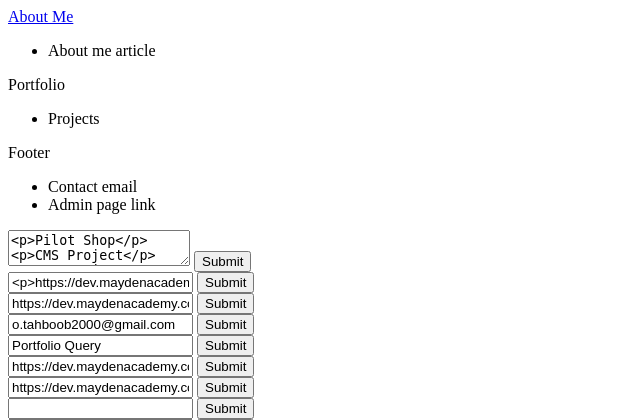
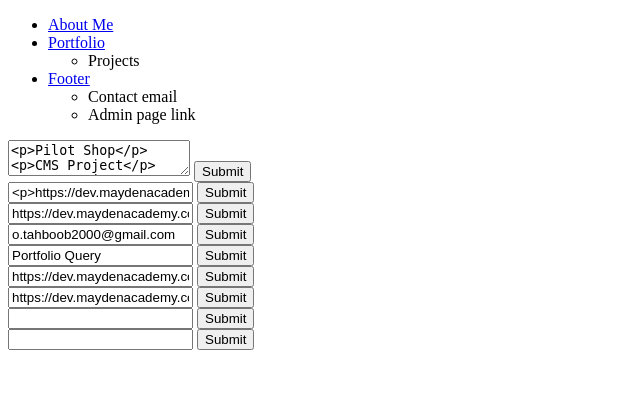
Before and after one commit to Osama-Tahboub1/Portfolio, a PHP site: page /cms/admin.php in a window 1280 px wide. Shown: the top 420 px of the page, without its empty margins (0-640 px from the left). Run offline with PHP 8.4, Linux system fonts and the light colour scheme; data comes from the database, SQL or seed files in the repository.

Commit message:
Moved content from admin to about page, and refactored list in admin page

```diff
--- a/cms/about.php
+++ b/cms/about.php
@@ -31,6 +31,8 @@ function returnParagraph(array $array): string{
     <title>Content Management System</title>
 </head>
 <body>
+    <h1>About me article</h1>
+
     <div>
         <form method="post" action="admin.php">
             <textarea name="aboutMe"><?php echo returnParagraph($aboutMeArticle); ?></textarea>
--- a/cms/admin.php
+++ b/cms/admin.php
@@ -183,19 +183,16 @@ function returnAdminLoginIcon(array $array): string{
 </head>
 <body>
     <nav>
-        <span><a href="about.php">About Me</a></span>
         <ul>
-            <li>
-                About me article
-            </li>
-        </ul>
-        <span><a>Portfolio</a></span>
+            <li><a href="about.php">About Me</a></li>
+
+            <li><a href="#">Portfolio</a></li>
         <ul>
             <li>
                 Projects
             </li>
         </ul>
-        <span><a>Footer</a></span>
+            <li><a href="#">Footer</a></li>
         <ul>
             <li>
                 Contact email
@@ -203,6 +200,7 @@ function returnAdminLoginIcon(array $array): string{
             <li>
                 Admin page link
             </li>
+        </ul>
         </ul>
     </nav>
 
```
